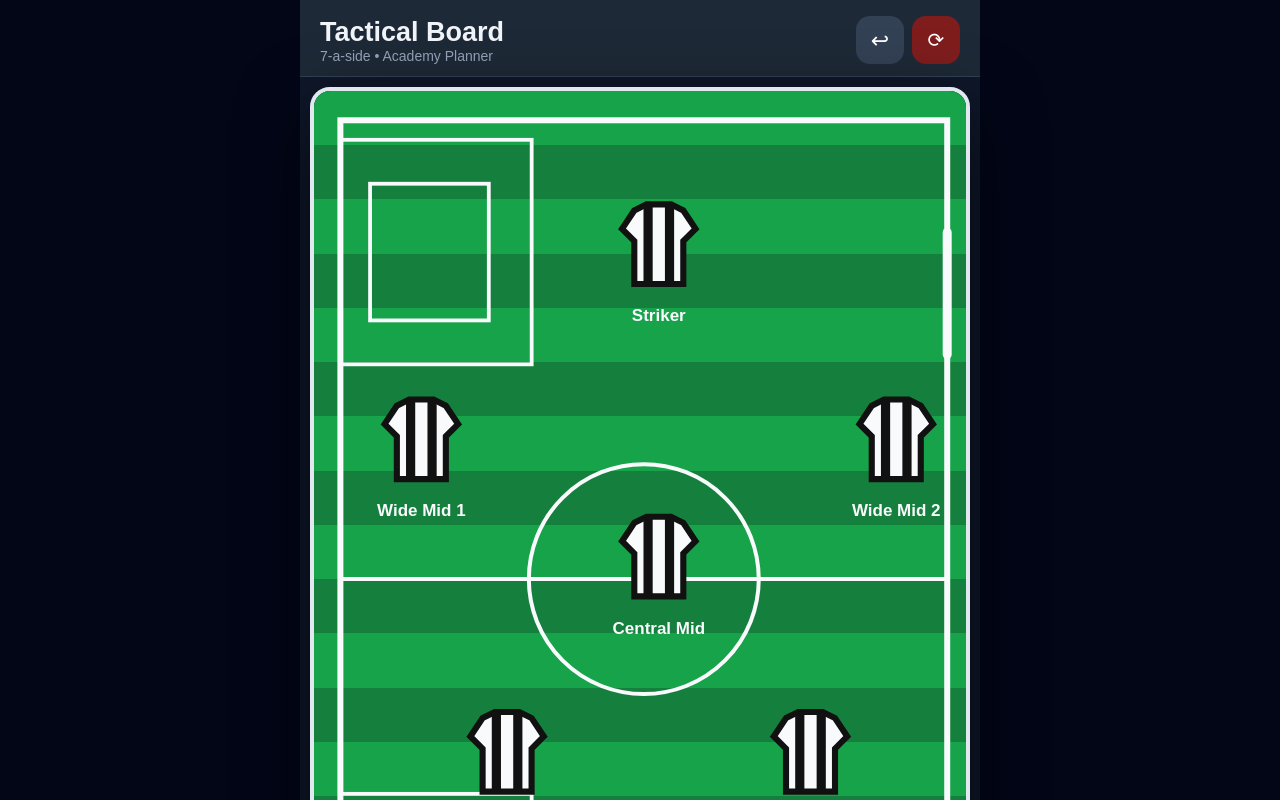
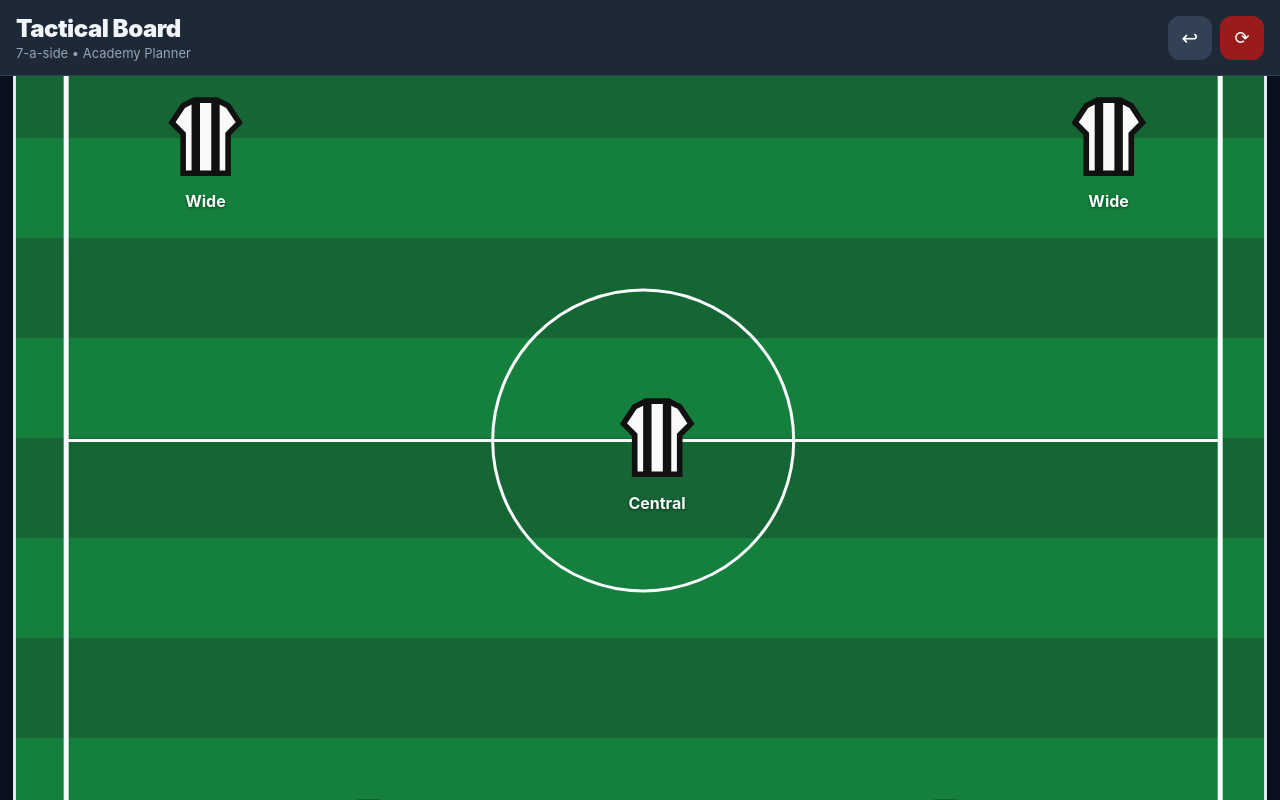
Before and after one commit to mccarr10/TacticsBoard, a React (Vite) app: page / in a window 1280 px wide. Built offline with nearby package versions, Linux system fonts and the light colour scheme.

Commit message:
Update PitchBoard.jsx

```diff
--- a/src/components/PitchBoard.jsx
+++ b/src/components/PitchBoard.jsx
@@ -2,32 +2,32 @@ import { useState, useRef, useEffect, useCallback } from "react";
 import Draggable from "react-draggable";
 
 const squad = [
-  "John","Lucas","Alex","Ronan","Ruairi","Jules","Robbie",
-  "Fionn","Josh","Sam","Mason","Marcel","Alan","Darragh",
-  "Sonny","Charlie","Cian"
+  "John", "Lucas", "Alex", "Ronan", "Ruairi", "Jules", "Robbie",
+  "Fionn", "Josh", "Sam", "Mason", "Marcel", "Alan", "Darragh",
+  "Sonny", "Charlie", "Cian"
 ];
 
 const JerseyIcon = ({ size = 52, color = "white" }) => (
   <svg width={size} height={size} viewBox="0 0 64 64" fill="none" xmlns="http://www.w3.org/2000/svg">
-    <path d="M16 8 L24 4 L40 4 L48 8 L56 20 L48 28 L48 56 L16 56 L16 28 L8 20 Z" fill={color} stroke="#111" strokeWidth="4"/>
-    <rect x="22" y="4" width="6" height="52" fill="#111"/>
-    <rect x="36" y="4" width="6" height="52" fill="#111"/>
+    <path d="M16 8 L24 4 L40 4 L48 8 L56 20 L48 28 L48 56 L16 56 L16 28 L8 20 Z" fill={color} stroke="#111" strokeWidth="4" />
+    <rect x="22" y="4" width="6" height="52" fill="#111" />
+    <rect x="36" y="4" width="6" height="52" fill="#111" />
   </svg>
 );
 
 const FORMATION = [
-  { id: "GK", label: "Goalkeeper", xPct: 0.50, yPct: 0.88 },
-  { id: "DEF1", label: "Defender 1", xPct: 0.27, yPct: 0.68 },
-  { id: "DEF2", label: "Defender 2", xPct: 0.73, yPct: 0.68 },
-  { id: "CM", label: "Central Mid", xPct: 0.50, yPct: 0.48 },
-  { id: "WM1", label: "Wide Mid 1", xPct: 0.14, yPct: 0.36 },
-  { id: "WM2", label: "Wide Mid 2", xPct: 0.86, yPct: 0.36 },
-  { id: "STR", label: "Striker", xPct: 0.50, yPct: 0.16 },
+  { id: "GK", label: "Goalkeeper", xPct: 0.50, yPct: 0.92 },
+  { id: "DEF1", label: "Defender 1", xPct: 0.27, yPct: 0.70 },
+  { id: "DEF2", label: "Defender 2", xPct: 0.73, yPct: 0.70 },
+  { id: "CM", label: "Central Mid", xPct: 0.50, yPct: 0.50 },
+  { id: "WM1", label: "Wide Mid 1", xPct: 0.14, yPct: 0.35 },
+  { id: "WM2", label: "Wide Mid 2", xPct: 0.86, yPct: 0.35 },
+  { id: "STR", label: "Striker", xPct: 0.50, yPct: 0.12 },
 ];
 
 export default function TacticalBoard() {
+  const pitchRef = useRef(null);
   const wrapperRef = useRef(null);
-  const pitchRef = useRef(null);
 
   const [dims, setDims] = useState({ w: 0, h: 0 });
   const [assigned, setAssigned] = useState({});
@@ -40,11 +40,12 @@ export default function TacticalBoard() {
 
   const measure = useCallback(() => {
     if (!wrapperRef.current) return;
-    const aw = wrapperRef.current.clientWidth;
-    const ah = wrapperRef.current.clientHeight;
+    const container = wrapperRef.current;
+    const aw = container.clientWidth;
+    const ah = container.clientHeight;
 
-    const w = Math.min(aw * 0.97, 660);
-    const h = w * 1.48; // Good tall ratio for iPhone
+    const w = aw * 0.98;
+    const h = w * 1.6;
 
     setDims({ w, h });
     setPlayers(FORMATION.map(p => ({ ...p, x: p.xPct * w, y: p.yPct * h })));
@@ -58,8 +59,8 @@ export default function TacticalBoard() {
     return () => ro.disconnect();
   }, [measure]);
 
-  // Drawing handlers (keep your existing ones or use these)
   const getCoords = (e) => {
+    if (!pitchRef.current) return { x: 0, y: 0 };
     const rect = pitchRef.current.getBoundingClientRect();
     const src = e.touches ? e.touches[0] : e;
     return {
@@ -86,11 +87,10 @@ export default function TacticalBoard() {
     if (!drawing) return;
     const dx = drawing.x2 - drawing.x1;
     const dy = drawing.y2 - drawing.y1;
-    if (Math.sqrt(dx * dx + dy * dy) > 18) setLines(l => [...l, drawing]);
+    if (Math.sqrt(dx * dx + dy * dy) > 20) setLines(l => [...l, drawing]);
     setDrawing(null);
   };
 
-  // Drag handlers (abbreviated - use your previous ones if you prefer)
   const dragStartRef = useRef({});
   const didDragRef = useRef({});
 
@@ -137,62 +137,117 @@ export default function TacticalBoard() {
   };
 
   const { w, h } = dims;
-  const jerseySize = Math.max(68, Math.min(98, w * 0.17));
-  const fontSize = Math.max(13.5, Math.min(17, w * 0.044));
-  const tokenWidth = jerseySize + 30;
+  const jerseySize = Math.max(52, Math.min(90, w * 0.16));
+  const fontSize = Math.max(12, Math.min(16, w * 0.042));
+  const tokenWidth = jerseySize + 28;
 
   return (
-    <div style={{ width: "100vw", height: "100dvh", background: "#020617", position: "fixed", inset: 0, display: "flex", justifyContent: "center", alignItems: "center" }}>
-      <div style={{ width: "100%", height: "100%", maxWidth: "680px", background: "#0f172a", display: "flex", flexDirection: "column", position: "relative" }}>
+    <div style={{ width: "100vw", height: "100dvh", background: "#020617", position: "fixed", inset: 0, display: "flex", flexDirection: "column" }}>
 
-        <div style={{ height: "88px", padding: "16px 20px 12px", background: "#1e2937", borderBottom: "1px solid #334155", display: "flex", alignItems: "center", justifyContent: "space-between" }}>
+      <div style={{ height: "76px", padding: "12px 16px", background: "#1e2937", borderBottom: "1px solid #334155", display: "flex", alignItems: "center", justifyContent: "space-between", flexShrink: 0, zIndex: 100 }}>
         <div>
-            <div style={{ color: "#f1f5f9", fontSize: "27px", fontWeight: "900" }}>Tactical Board</div>
-            <div style={{ color: "#94a3b8", fontSize: "14px" }}>7-a-side • Academy Planner</div>
+          <div style={{ color: "#f1f5f9", fontSize: "24px", fontWeight: "900", letterSpacing: "-0.5px" }}>Tactical Board</div>
+          <div style={{ color: "#94a3b8", fontSize: "13px", marginTop: "2px" }}>7-a-side • Academy Planner</div>
         </div>
         <div style={{ display: "flex", gap: "8px" }}>
-            <button onClick={() => setLines(l => l.slice(0, -1))} style={{ width: "48px", height: "48px", borderRadius: "14px", background: "#334155", color: "white", fontSize: "22px", border: "none" }}>↩</button>
-            <button onClick={resetFormation} style={{ width: "48px", height: "48px", borderRadius: "14px", background: "#7f1d1d", color: "white", fontSize: "20px", border: "none" }}>⟳</button>
+          <button
+            onClick={() => setLines(l => l.slice(0, -1))}
+            style={{ width: "44px", height: "44px", borderRadius: "12px", background: "#334155", color: "white", fontSize: "20px", border: "none", cursor: "pointer", transition: "all 0.2s", display: "flex", alignItems: "center", justifyContent: "center" }}
+            onMouseOver={(e) => e.target.style.background = "#475569"}
+            onMouseOut={(e) => e.target.style.background = "#334155"}
+          >↩</button>
+          <button
+            onClick={resetFormation}
+            style={{ width: "44px", height: "44px", borderRadius: "12px", background: "#991b1b", color: "white", fontSize: "18px", border: "none", cursor: "pointer", transition: "all 0.2s", display: "flex", alignItems: "center", justifyContent: "center" }}
+            onMouseOver={(e) => e.target.style.background = "#b91c1c"}
+            onMouseOut={(e) => e.target.style.background = "#991b1b"}
+          >⟳</button>
         </div>
       </div>
 
-        <div ref={wrapperRef} style={{ flex: 1, display: "flex", justifyContent: "center", alignItems: "center", padding: "10px" }}>
+      <div ref={wrapperRef} style={{ flex: 1, display: "flex", justifyContent: "center", alignItems: "center", padding: "12px", background: "#0f172a", overflow: "hidden" }}>
         {ready && w > 0 && (
-            <div ref={pitchRef} style={{ width: `${w}px`, height: `${h}px`, borderRadius: "20px", overflow: "hidden", position: "relative", border: "4px solid #e2e8f0", boxShadow: "0 25px 70px rgba(0,0,0,0.65)", touchAction: "none" }}
-              onMouseDown={onDrawStart} onMouseMove={onDrawMove} onMouseUp={onDrawEnd} onMouseLeave={onDrawEnd}
-              onTouchStart={onDrawStart} onTouchMove={onDrawMove} onTouchEnd={onDrawEnd}
+          <div
+            ref={pitchRef}
+            style={{
+              width: `${w}px`,
+              height: `${h}px`,
+              borderRadius: "16px",
+              overflow: "hidden",
+              position: "relative",
+              border: "3px solid #e2e8f0",
+              boxShadow: "0 20px 60px rgba(0,0,0,0.7), inset 0 1px 0 rgba(255,255,255,0.1)",
+              touchAction: "none",
+              background: "#1a3a1a"
+            }}
+            onMouseDown={onDrawStart}
+            onMouseMove={onDrawMove}
+            onMouseUp={onDrawEnd}
+            onMouseLeave={onDrawEnd}
+            onTouchStart={onDrawStart}
+            onTouchMove={onDrawMove}
+            onTouchEnd={onDrawEnd}
           >
-              {/* Grass */}
-              {[...Array(18)].map((_, i) => (
-                <div key={i} style={{ position: "absolute", top: `${i * (100 / 18)}%`, width: "100%", height: `${100 / 18}%`, background: i % 2 === 0 ? "#16a34a" : "#15803d" }} />
+            {[...Array(20)].map((_, i) => (
+              <div key={i} style={{ position: "absolute", top: `${i * (100 / 20)}%`, width: "100%", height: `${100 / 20}%`, background: i % 2 === 0 ? "#166534" : "#15803d" }} />
             ))}
 
             <svg width={w} height={h} viewBox={`0 0 ${w} ${h}`} style={{ position: "absolute", inset: 0 }}>
-                <rect x="4%" y="3%" width="92%" height="94%" fill="none" stroke="#f8fafc" strokeWidth="6" />
+              <defs>
+                <marker id="arrow" markerWidth="10" markerHeight="10" refX="9" refY="3" orient="auto" markerUnits="strokeWidth">
+                  <path d="M0,0 L0,6 L9,3 z" fill="#fde047" />
+                </marker>
+              </defs>
 
-                <line x1="4%" y1="50%" x2="96%" y2="50%" stroke="#f8fafc" strokeWidth="4" />
-                <circle cx="50%" cy="50%" r="13.8%" fill="none" stroke="#f8fafc" strokeWidth="4" />
+              <rect x={w * 0.04} y={h * 0.04} width={w * 0.92} height={h * 0.92} fill="none" stroke="#f8fafc" strokeWidth="5" rx="8" />
 
-                {/* Top Goal Area */}
-                <rect x="4%" y="5%" width="29%" height="23%" fill="none" stroke="#f8fafc" strokeWidth="3.8" />
-                <rect x="8.5%" y="9.5%" width="18%" height="14%" fill="none" stroke="#f8fafc" strokeWidth="3.8" />
-                <line x1="96%" y1="14.5%" x2="96%" y2="27%" stroke="#f8fafc" strokeWidth="9" strokeLinecap="round" />
+              <line x1={w * 0.04} y1={h * 0.5} x2={w * 0.96} y2={h * 0.5} stroke="#f8fafc" strokeWidth="3" />
 
-                {/* Bottom Goal Area */}
-                <rect x="4%" y="72%" width="29%" height="23%" fill="none" stroke="#f8fafc" strokeWidth="3.8" />
-                <rect x="8.5%" y="76.5%" width="18%" height="14%" fill="none" stroke="#f8fafc" strokeWidth="3.8" />
-                <line x1="4%" y1="73%" x2="4%" y2="85.5%" stroke="#f8fafc" strokeWidth="9" strokeLinecap="round" />
+              <circle cx={w * 0.5} cy={h * 0.5} r={w * 0.12} fill="none" stroke="#f8fafc" strokeWidth="3" />
+              <circle cx={w * 0.5} cy={h * 0.5} r="3" fill="#f8fafc" />
 
-                {lines.map((l, i) => <line key={i} x1={l.x1} y1={l.y1} x2={l.x2} y2={l.y2} stroke="#fde047" strokeWidth="5.5" strokeLinecap="round" markerEnd="url(#arrow)" />)}
-                {drawing && <line x1={drawing.x1} y1={drawing.y1} x2={drawing.x2} y2={drawing.y2} stroke="#fde047" strokeWidth="5.5" strokeLinecap="round" strokeDasharray="8 6" />}
+              <rect x={w * 0.08} y={h * 0.04} width={w * 0.84} height={h * 0.22} fill="none" stroke="#f8fafc" strokeWidth="3.5" />
+              <rect x={w * 0.24} y={h * 0.08} width={w * 0.52} height={h * 0.13} fill="none" stroke="#f8fafc" strokeWidth="3.5" />
+              <line x1={w * 0.04} y1={h * 0.10} x2={w * 0.04} y2={h * 0.16} stroke="#f8fafc" strokeWidth="8" strokeLinecap="round" />
+              <line x1={w * 0.96} y1={h * 0.10} x2={w * 0.96} y2={h * 0.16} stroke="#f8fafc" strokeWidth="8" strokeLinecap="round" />
+
+              <rect x={w * 0.08} y={h * 0.74} width={w * 0.84} height={h * 0.22} fill="none" stroke="#f8fafc" strokeWidth="3.5" />
+              <rect x={w * 0.24} y={h * 0.79} width={w * 0.52} height={h * 0.13} fill="none" stroke="#f8fafc" strokeWidth="3.5" />
+              <line x1={w * 0.04} y1={h * 0.84} x2={w * 0.04} y2={h * 0.90} stroke="#f8fafc" strokeWidth="8" strokeLinecap="round" />
+              <line x1={w * 0.96} y1={h * 0.84} x2={w * 0.96} y2={h * 0.90} stroke="#f8fafc" strokeWidth="8" strokeLinecap="round" />
+
+              {lines.map((l, i) => (
+                <line key={i} x1={l.x1} y1={l.y1} x2={l.x2} y2={l.y2} stroke="#fde047" strokeWidth="4.5" strokeLinecap="round" strokeLinejoin="round" markerEnd="url(#arrow)" />
+              ))}
+
+              {drawing && (
+                <line x1={drawing.x1} y1={drawing.y1} x2={drawing.x2} y2={drawing.y2} stroke="#fde047" strokeWidth="4.5" strokeLinecap="round" strokeDasharray="6 4" opacity="0.7" />
+              )}
             </svg>
 
             {players.map((pos) => (
-                <Draggable key={pos.id} position={{ x: pos.x - jerseySize/2, y: pos.y - jerseySize/2 }} bounds="parent" onStart={e => onPlayerPointerDown(pos.id, e)} onDrag={e => onDragMove(pos.id, e)} onStop={(e, data) => onDragStop(pos.id, e, data)}>
-                  <div className="player-token" style={{ position: "absolute", width: `${tokenWidth}px`, textAlign: "center", cursor: "grab", zIndex: 20 }}>
+              <Draggable
+                key={pos.id}
+                position={{ x: pos.x - jerseySize / 2, y: pos.y - jerseySize / 2 }}
+                bounds="parent"
+                onStart={e => onPlayerPointerDown(pos.id, e)}
+                onDrag={e => onDragMove(pos.id, e)}
+                onStop={(e, data) => onDragStop(pos.id, e, data)}
+              >
+                <div
+                  className="player-token"
+                  style={{
+                    position: "absolute",
+                    width: `${tokenWidth}px`,
+                    textAlign: "center",
+                    cursor: "grab",
+                    zIndex: 20,
+                    userSelect: "none"
+                  }}
+                >
                   <JerseyIcon size={jerseySize} color={assigned[pos.id] ? "#fde047" : "#f8fafc"} />
-                    <div style={{ color: "#f8fafc", fontWeight: "800", fontSize: `${fontSize}px`, marginTop: "6px" }}>
-                      {assigned[pos.id] || pos.label}
+                  <div style={{ color: "#f8fafc", fontWeight: "700", fontSize: `${fontSize}px`, marginTop: "4px", textShadow: "0 1px 3px rgba(0,0,0,0.5)", lineHeight: "1.2", overflow: "hidden", textOverflow: "ellipsis", maxWidth: "100%" }}>
+                    {assigned[pos.id] || pos.label.split(" ")[0]}
                   </div>
                 </div>
               </Draggable>
@@ -201,8 +256,119 @@ export default function TacticalBoard() {
         )}
       </div>
 
-        {/* Bottom Sheet (add your existing sheet code here) */}
+      {sheetOpen && (
+        <div
+          style={{
+            position: "fixed",
+            inset: 0,
+            background: "rgba(0,0,0,0.6)",
+            zIndex: 200,
+            animation: "fadeIn 0.2s ease-out"
+          }}
+          onClick={() => setSheetOpen(false)}
+        >
+          <style>{`
+            @keyframes fadeIn {
+              from { opacity: 0; }
+              to { opacity: 1; }
+            }
+            @keyframes slideUp {
+              from { transform: translateY(100%); }
+              to { transform: translateY(0); }
+            }
+          `}</style>
         </div>
+      )}
+
+      <div
+        style={{
+          position: "fixed",
+          bottom: 0,
+          left: 0,
+          right: 0,
+          background: "#1e2937",
+          borderTopLeftRadius: "20px",
+          borderTopRightRadius: "20px",
+          maxHeight: "75vh",
+          overflowY: "auto",
+          zIndex: 210,
+          borderTop: "1px solid #334155",
+          transform: sheetOpen ? "translateY(0)" : "translateY(100%)",
+          transition: "transform 0.3s cubic-bezier(0.32, 0.72, 0, 1)",
+          animation: sheetOpen ? "slideUp 0.3s cubic-bezier(0.32, 0.72, 0, 1)" : "none"
+        }}
+      >
+        <div style={{ padding: "12px", display: "flex", justifyContent: "center" }}>
+          <div style={{ width: "40px", height: "4px", background: "#475569", borderRadius: "2px" }} />
+        </div>
+
+        <div style={{ padding: "0 16px 24px" }}>
+          <div style={{ marginBottom: "16px" }}>
+            <div style={{ color: "#f1f5f9", fontSize: "18px", fontWeight: "800" }}>
+              Assign Player to {selectedPos && FORMATION.find(f => f.id === selectedPos)?.label}
+            </div>
+            <div style={{ color: "#94a3b8", fontSize: "13px", marginTop: "4px" }}>
+              Select a player from your squad
+            </div>
+          </div>
+
+          <div style={{ display: "grid", gridTemplateColumns: "repeat(auto-fill, minmax(100px, 1fr))", gap: "10px" }}>
+            {squad.map((player, idx) => {
+              const isAssigned = Object.values(assigned).includes(player);
+              return (
+                <button
+                  key={idx}
+                  onClick={() => {
+                    if (!isAssigned) assignPlayer(player);
+                  }}
+                  style={{
+                    padding: "12px 8px",
+                    background: isAssigned ? "#1f2937" : assigned[selectedPos] === player ? "#fde047" : "#334155",
+                    color: assigned[selectedPos] === player ? "#111" : isAssigned ? "#64748b" : "#f1f5f9",
+                    border: "2px solid " + (assigned[selectedPos] === player ? "#fde047" : "#475569"),
+                    borderRadius: "10px",
+                    fontWeight: "600",
+                    fontSize: "13px",
+                    cursor: isAssigned ? "not-allowed" : "pointer",
+                    transition: "all 0.2s",
+                    opacity: isAssigned ? 0.5 : 1,
+                    textDecoration: isAssigned ? "line-through" : "none"
+                  }}
+                  onMouseOver={(e) => {
+                    if (!isAssigned) {
+                      e.target.style.background = "#475569";
+                      e.target.style.transform = "scale(1.05)";
+                    }
+                  }}
+                  onMouseOut={(e) => {
+                    if (!isAssigned) {
+                      e.target.style.background = "#334155";
+                      e.target.style.transform = "scale(1)";
+                    }
+                  }}
+                >
+                  {player}
+                </button>
+              );
+            })}
+          </div>
+
+          <div style={{ marginTop: "24px", padding: "12px", background: "#0f172a", borderRadius: "10px", color: "#94a3b8", fontSize: "12px", lineHeight: "1.5" }}>
+            💡 Players already assigned appear grayed out. Click outside to close.
+          </div>
+        </div>
+      </div>
+
+      <style>{`
+        * {
+          box-sizing: border-box;
+        }
+        body {
+          margin: 0;
+          padding: 0;
+          font-family: -apple-system, BlinkMacSystemFont, "Segoe UI", Roboto, sans-serif;
+        }
+      `}</style>
     </div>
   );
 }
```
Lines whose indentation alone changed are shown as unchanged.
